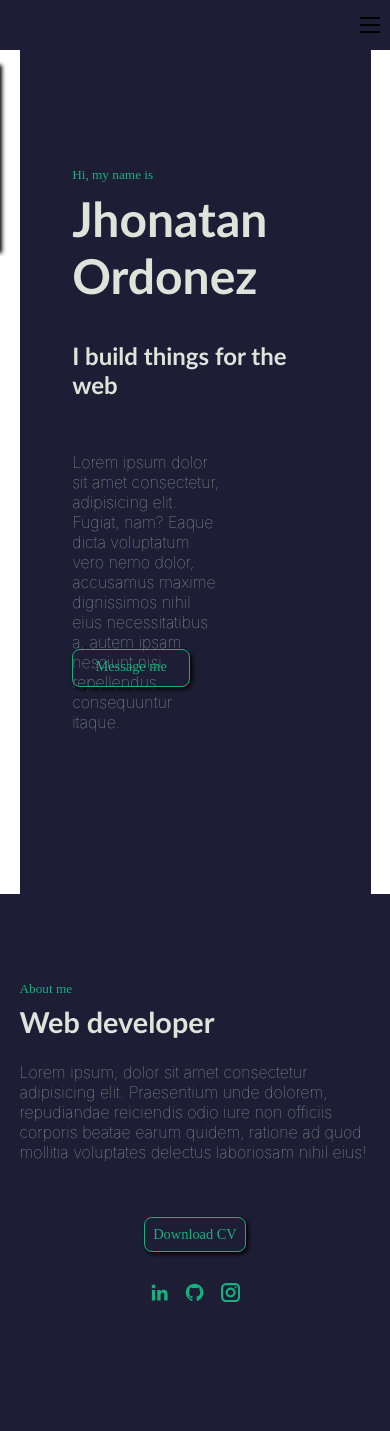
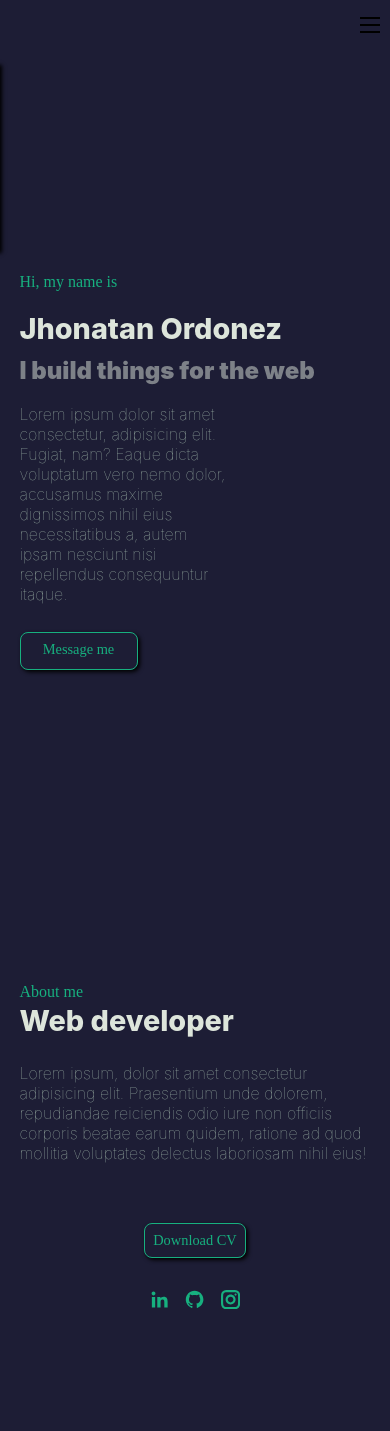
Before and after one commit to jonathanedd/Jhonatan-Ordonez, a React (Create React App) app: page / in a window 390 px wide. Shown: the top 1431 px of the page. Built offline with nearby package versions, Linux system fonts and the light colour scheme.

Commit message:
Adjusted responsive for home component

```diff
--- a/src/Styles/aboutme.css
+++ b/src/Styles/aboutme.css
@@ -11,20 +11,21 @@
   margin: auto;
   text-align: left;
   display: grid;
-  grid-template-rows: 2% 25% 35% 10% 10%;
+  grid-template-rows: 0% 30% 30% 10% 10%;
 }
 
 .about-me-text h5 {
   color: #17b07f;
   font-family: "Roboto Mono";
+  font-size: 1rem;
+  font-weight: 400;
 
   font-weight: 400;
 }
 .about-me-text h3 {
-  font-family: "Calibri";
   color: #dde5db;
   font-weight: 800;
-  font-size: 2rem;
+  font-size: 3rem;
 }
 .about-me-text span {
   color: #9bb0a5;
--- a/src/Styles/home.css
+++ b/src/Styles/home.css
@@ -11,25 +11,26 @@
   margin: auto;
   text-align: left;
   display: grid;
-  grid-template-rows: 2% 25% 20% 30%;
+  grid-template-rows: 0% 20% 25% 25%;
   grid-template-columns: 100%;
 }
 
 .home-text h5 {
   color: #17b07f;
   font-family: "Roboto Mono";
+  font-size: 1rem;
   font-weight: 400;
 }
 .home-text h1 {
-  font-family: "Calibri";
   color: #dde5db;
   font-weight: 800;
-  font-size: 3rem;
+  font-size: 5rem;
 }
 .home-text h2 {
-  font-family: "Calibri";
   color: #dde5db;
+  opacity: 0.5;
   font-weight: 900;
+  font-size: 3rem;
 }
 .home-text span {
   color: #9bb0a5;
@@ -52,9 +53,32 @@
   padding: 0.5rem;
   transition: 0.5s;
 }
-.message-me:hover{
-transform: scale(1.1);
+.message-me:hover {
+  transform: scale(1.1);
   transition: 0.5s;
   color: #dde5db;
   border: #dde5db solid 0.5px;
 }
+
+/*  MEDIA QUERIES */
+@media only screen and (max-width: 675px) {
+  .home-main {
+    display: grid;
+    grid-template-columns: 100%;
+    width: 100vw;
+    height: 100vh;
+  }
+  .home-text {
+    width: 90%;
+    text-align: left;
+    display: grid;
+    grid-template-columns: 100%;
+    grid-template-rows: 10% 10% 15%;
+  }
+  .home-text h1 {
+    font-size: 1.8rem;
+  }
+  .home-text h2 {
+    font-size: 1.5rem;
+  }
+}
```
